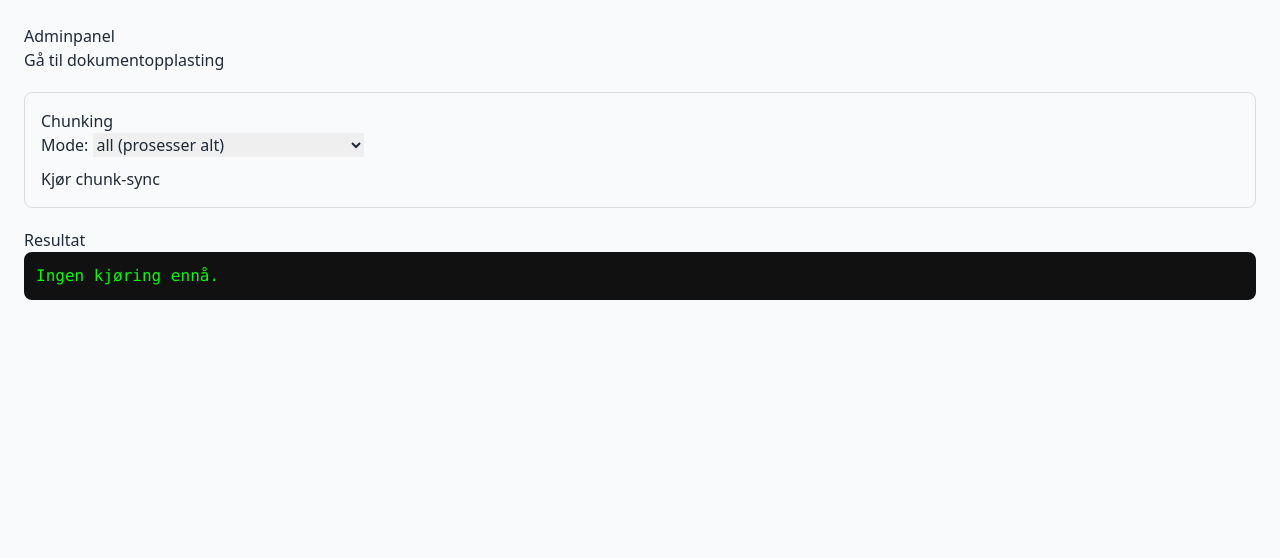
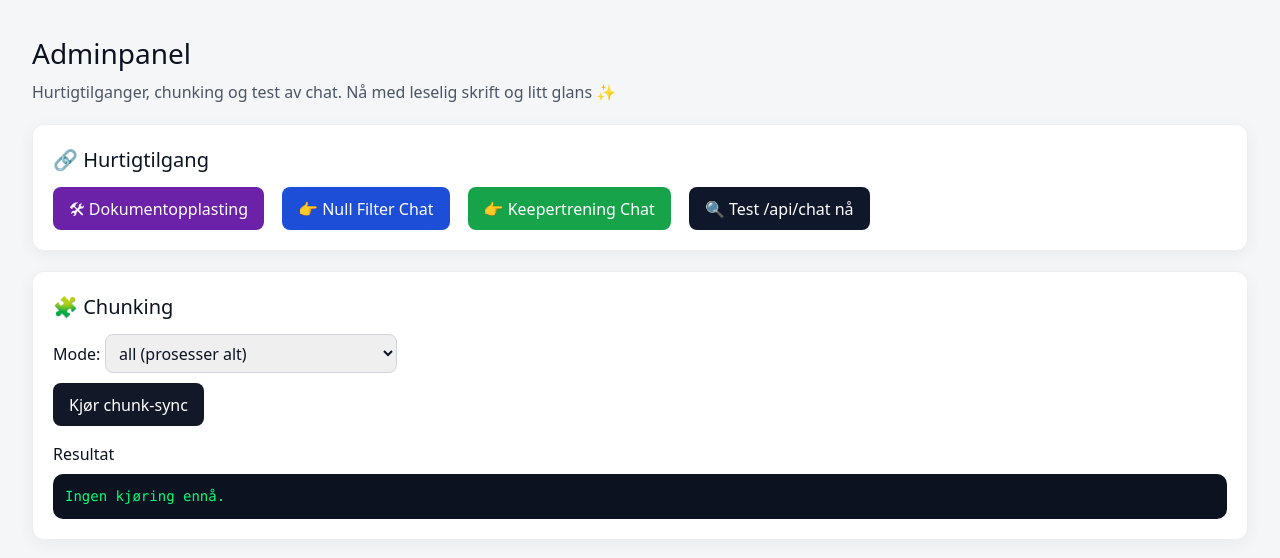
Before and after one commit to mortenhoelno/Nullfilter-admin, a Next.js app: page / in a window 1280 px wide. Shown: the top 558 px of the page. Built offline with nearby package versions, Linux system fonts and the light colour scheme.

Commit message:
Update index.js

```diff
--- a/pages/index.js
+++ b/pages/index.js
@@ -1,15 +1,16 @@
 // pages/index.js — FERDIG VERSJON
 import { useState } from "react";
 
-export default function AdminIndex() {
+export default function Dashboard() {
   const [busy, setBusy] = useState(false);
+  const [mode, setMode] = useState("all"); // "all" | "new"
   const [log, setLog] = useState(null);
-  const [mode, setMode] = useState("all"); // "all" | "new"
+  const [responseText, setResponseText] = useState(null);
 
-  async function runChunk() {
+  async function runChunkSync() {
+    setBusy(true);
+    setLog(null);
     try {
-      setBusy(true);
-      setLog(null);
       const r = await fetch("/api/chunk-sync", {
         method: "POST",
         headers: { "Content-Type": "application/json" },
@@ -24,43 +25,149 @@ export default function AdminIndex() {
     }
   }
 
+  async function testChatApi() {
+    try {
+      const resp = await fetch("/api/chat", {
+        method: "POST",
+        headers: { "Content-Type": "application/json" },
+        body: JSON.stringify({
+          personaId: "nullfilter",
+          message: "Jeg føler meg helt overveldet og får ikke puste.",
+          history: []
+        })
+      });
+      const data = await resp.json();
+      setResponseText(data.reply || "Ingen svar mottatt 😕");
+    } catch (e) {
+      setResponseText("Feil ved kall til /api/chat.");
+    }
+  }
+
+  const Section = ({ title, children }) => (
+    <section style={{
+      background: "white",
+      padding: "1.25rem",
+      borderRadius: 12,
+      boxShadow: "0 4px 16px rgba(0,0,0,0.05)",
+      marginBottom: "1.25rem",
+      border: "1px solid #eee"
+    }}>
+      <h2 style={{ fontSize: 20, margin: "0 0 0.75rem 0" }}>{title}</h2>
+      {children}
+    </section>
+  );
+
+  const LinkBtn = ({ href, label, color }) => (
+    <a
+      href={href}
+      style={{
+        display: "inline-block",
+        padding: "0.6rem 1rem",
+        background: color || "#111827",
+        color: "white",
+        textDecoration: "none",
+        borderRadius: 8,
+        marginRight: 10
+      }}
+    >
+      {label}
+    </a>
+  );
+
   return (
-    <div style={{ padding: 24, fontFamily: "system-ui, sans-serif" }}>
-      <h1>Adminpanel</h1>
-      <p>
-        <a href="/admin">Gå til dokumentopplasting</a>
-      </p>
+    <main style={{
+      padding: "2rem",
+      fontFamily: "system-ui, -apple-system, Segoe UI, Roboto, Arial, sans-serif",
+      background: "#f5f6f8",
+      minHeight: "100vh",
+      color: "#0b1220",
+      fontSize: 16
+    }}>
+      <header style={{ marginBottom: 20 }}>
+        <h1 style={{ fontSize: 28, margin: 0 }}>Adminpanel</h1>
+        <p style={{ margin: "6px 0 0 0", color: "#4b5563" }}>
+          Hurtigtilganger, chunking og test av chat. Nå med leselig skrift og litt glans ✨
+        </p>
+      </header>
 
-      <div style={{ marginTop: 20, border: "1px solid #ddd", padding: 16, borderRadius: 8 }}>
-        <h2>Chunking</h2>
+      <Section title="🔗 Hurtigtilgang">
+        <div style={{ display: "flex", flexWrap: "wrap", gap: 8 }}>
+          <LinkBtn href="/admin" label="🛠 Dokumentopplasting" color="#6b21a8" />
+          <LinkBtn href="/chat-nullfilter" label="👉 Null Filter Chat" color="#1d4ed8" />
+          <LinkBtn href="/chat-keepertrening" label="👉 Keepertrening Chat" color="#16a34a" />
+          <button
+            onClick={testChatApi}
+            style={{
+              padding: "0.6rem 1rem",
+              background: "#0f172a",
+              color: "white",
+              border: "none",
+              borderRadius: 8,
+              cursor: "pointer"
+            }}
+          >
+            🔍 Test /api/chat nå
+          </button>
+        </div>
+
+        {responseText && (
+          <div style={{
+            marginTop: 14,
+            padding: "0.9rem",
+            background: "#eef2ff",
+            borderLeft: "4px solid #4338ca",
+            borderRadius: 8
+          }}>
+            <strong>Svar fra AI:</strong>
+            <p style={{ marginTop: 6 }}>{responseText}</p>
+          </div>
+        )}
+      </Section>
+
+      <Section title="🧩 Chunking">
         <label>
           Mode:&nbsp;
-          <select value={mode} onChange={(e) => setMode(e.target.value)}>
+          <select
+            value={mode}
+            onChange={(e) => setMode(e.target.value)}
+            style={{ padding: "0.4rem 0.6rem", borderRadius: 8, border: "1px solid #d1d5db" }}
+          >
             <option value="all">all (prosesser alt)</option>
             <option value="new">new (hopp over allerede chunket)</option>
           </select>
         </label>
         <br />
-        <button disabled={busy} onClick={runChunk} style={{ marginTop: 10 }}>
+        <button
+          disabled={busy}
+          onClick={runChunkSync}
+          style={{
+            marginTop: 10,
+            padding: "0.6rem 1rem",
+            background: busy ? "#9ca3af" : "#111827",
+            color: "white",
+            border: "none",
+            borderRadius: 8,
+            cursor: busy ? "not-allowed" : "pointer"
+          }}
+        >
           {busy ? "Chunker…" : "Kjør chunk-sync"}
         </button>
-      </div>
 
-      <div style={{ marginTop: 20 }}>
-        <h3>Resultat</h3>
-        <pre
-          style={{
-            background: "#111",
-            color: "#0f0",
+        <div style={{ marginTop: 16 }}>
+          <h3 style={{ margin: "0 0 8px 0" }}>Resultat</h3>
+          <pre style={{
+            background: "#0b1220",
+            color: "#00ff7b",
             padding: 12,
-            borderRadius: 8,
+            borderRadius: 10,
             overflow: "auto",
-            maxHeight: 400,
-          }}
-        >
+            maxHeight: 420,
+            fontSize: 14
+          }}>
 {log ? JSON.stringify(log, null, 2) : "Ingen kjøring ennå."}
-        </pre>
-      </div>
-    </div>
+          </pre>
+        </div>
+      </Section>
+    </main>
   );
 }
```
